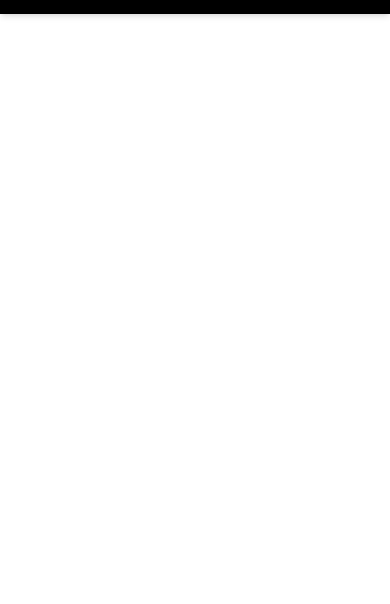
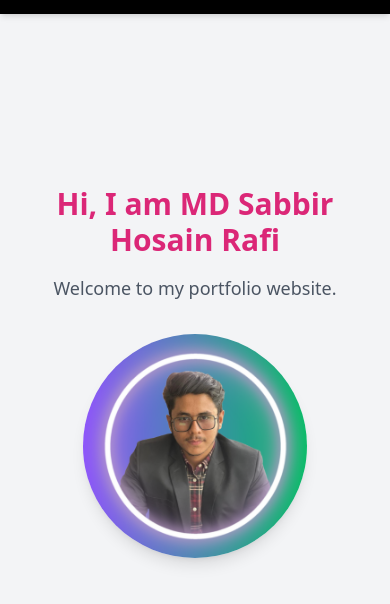
Before and after one commit to MD-Sabbir-Hosain-Rafi99/portfolio, a website: page index.html in a window 390 px wide. Shown: the part 50-654 px from the top of the page. Drawn offline with nearby package versions, Linux system fonts and the light colour scheme.

Commit message:
Banner Section Done With Responsive

```diff
--- a/index.html
+++ b/index.html
@@ -14,9 +14,29 @@
     <!-- Google Fonts End -->
     <link rel="stylesheet" href="src/output.css">
     <script src="https://cdn.tailwindcss.com"></script>
+    <style>
+        .fade {
+            animation: fadeText 6s infinite;
+        }
+
+        @keyframes fadeText {
+
+            0%,
+            100% {
+                opacity: 1;
+                content: "Hi, I am MD Sabbir Hosain Rafi";
+            }
+
+            50% {
+                opacity: 0;
+                content: "I am Front End Developer";
+            }
+        }
+    </style>
 </head>
 
 <body>
+    <!-- NavBar Start -->
     <nav class="bg-black shadow-md fixed w-full z-50">
         <div class="max-w-7xl mx-auto px-4 sm:px-6 lg:px-8">
             <div class="flex items-center justify-between h-16">
@@ -62,6 +82,27 @@
                 CV</a>
         </div>
     </nav>
+    <!-- NavBar End -->
+
+    <!-- Banner Section Start -->
+    <section class="min-h-screen flex items-center justify-center bg-gray-100 px-4">
+        <div class="max-w-7xl w-full grid grid-cols-1 md:grid-cols-2 gap-8 items-center py-12">
+            <!-- Left: Text -->
+            <div class="text-center md:text-left space-y-4">
+                <h1 class="text-3xl sm:text-4xl md:text-5xl font-bold text-pink-600" id="changing-text">
+                    Hi, I am MD Sabbir Hosain Rafi
+                </h1>
+                <p class="text-lg text-gray-600">Welcome to my portfolio website.</p>
+            </div>
+
+            <!-- Right: Image -->
+            <div class="flex justify-center md:justify-end">
+                <img src="images/banner2.png" alt="Sabbir Rafi"
+                    class="w-56 h-56 sm:w-64 sm:h-64 md:w-80 md:h-80 object-cover rounded-full shadow-lg" />
+            </div>
+        </div>
+    </section>
+    <!-- Banner Section Start -->
 
     <script>
         // Toggle mobile menu
@@ -71,6 +112,25 @@
         menuToggle.addEventListener("click", () => {
             mobileMenu.classList.toggle("hidden");
         });
+
+
+
+
+
+        const textElement = document.getElementById("changing-text");
+        const texts = [
+            "Hi, I am MD Sabbir Hosain Rafi",
+            "I am Front End Developer"
+        ];
+        let index = 0;
+
+        function changeText() {
+            textElement.textContent = texts[index];
+            index = (index + 1) % texts.length;
+        }
+
+        setInterval(changeText, 3000); // changes every 3 seconds
+
     </script>
 </body>
 
```
Also changed, not shown: images/banner1.png (added), images/banner2.png (added), js/script.js (added).
